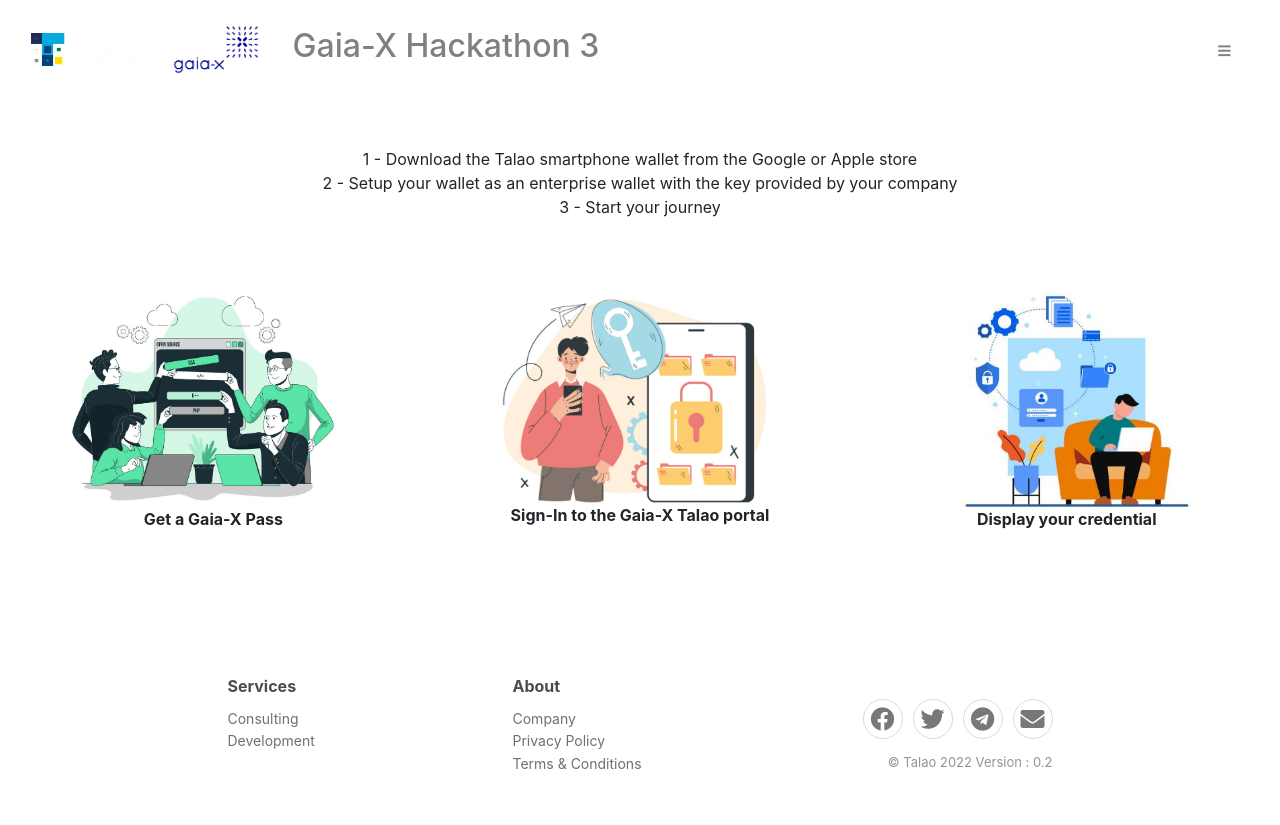
After one commit to TalaoDAO/Gaia-X_Talao, a Flask app: template templates/gaiax.html in a window 1280 px wide. The commit adds this page. Run offline with Flask 2, Linux system fonts and the light colour scheme; the template is opened without the code that fills it, so the values that code supplies are empty; parts of the project's set-up code (start-up, migrations or seed data) failed here and were passed over; some libraries are stand-ins or nearby versions.

Commit message:
playground init

```diff
--- a/main.py
+++ b/main.py
@@ -2,7 +2,7 @@
 Python 3.9
 didkit 0.3.0 get_version
 """
-from flask import Flask, jsonify
+from flask import Flask, jsonify, render_template
 from flask_qrcode import QRcode
 import didkit
 import redis
@@ -38,7 +38,7 @@
 
 @app.route('/gaiax' , methods=['GET'])
 def test() :
-   return jsonify("Bonjour")
+   return render_template("gaiax.html")
 
 # MAIN entry point. Flask http server
 if __name__ == '__main__':
--- /dev/null
+++ b/templates/gaiax.html
@@ -0,0 +1,72 @@
+<!DOCTYPE html>
+<!-- gaiax.html -->
+<html>
+
+<head>
+    {% include 'head.html' %}
+</head>
+
+<body id="page-top" >
+    <div id="wrapper">
+        <div class="d-flex flex-column" id="content-wrapper">
+            <div id="content" >
+                {% include 'gaiax_nav_bar.html' %}
+                <div class="container-fluid mt-5">
+                    <div class="text-center">
+                    1 - Download the Talao smartphone wallet from the Google or Apple store <br>
+                    2 - Setup your wallet as an enterprise wallet with the key provided by your company<br>
+                    3 - Start your journey
+                    </div>
+                    <div class="row my-5">
+
+                        <div class="col mt-4">
+                            <div id="id_qrcode" class="text-center">
+                                <a href="/gaiax/pass"><img  src="/static/img/image_9.png"  style="width: 350px;border-radius:0px;"></a>
+                                <br><strong>Get a Gaia-X Pass</strong>
+                            </div>
+                        </div>
+
+                        <div class="col mt-4">
+                            <div id="id_qrcode" class="text-center">
+                                <a href="/gaiax/login"><img  src="/static/img/12.png"  style="width: 300px;border-radius:0px;"></a>
+                                <br><strong>Sign-In to the Gaia-X Talao portal</strong>
+                            </div>
+                        </div>
+
+
+                        <div class="col mt-4">
+                            <div id="id_qrcode" class="text-center">
+                                <a href="/wallet/test/presentationRequest"><img  src="/static/img/20.jpeg"  style="width: 350px;border-radius:0px;"></a>
+                                <br><strong>Display your credential</strong>
+                            </div>
+
+                        </div>
+                    </div>
+                    <div class="row my-5">
+
+
+
+
+                    </div>
+
+
+
+                </div>
+            </div>
+        </div>
+    </div>
+                                {% include 'footer.html' %}
+
+    <script src="{{ url_for('static', filename='jquery-3.5.1.slim.min.js') }}"></script>
+    <script src="{{ url_for('static', filename='bs-init.js') }}"></script>
+    <script src="{{ url_for('static', filename='bootstrap.min.js') }}"></script>
+
+    <script>
+        function goBack() {
+          window.history.back();
+        }
+    </script>
+
+</body>
+
+</html>
--- a/templates/gaiax_login.html
+++ b/templates/gaiax_login.html
@@ -33,8 +33,9 @@
                                 <div class="m-3">
                                     <center>
                                         <div>
-                                            <h2>Gaia-X Talao login portal </h2>
+                                            <h2>Sign-In to the Gaia-X Talao portal </h2>
                                             <h4>Scan the QR Code bellow with your smartphone wallet or copy the request to your desktop wallet.</h4>
+                                            <h6>You will be asked to present a Gaia-X Pass, if you do not have one in your wallet you will be redirected to the onboarding service.</h6>
                                             <br>
                                             <div><img src="{{ qrcode(url)}}"  width="300" ></div>
                                         </div><br><br>
--- a/templates/gaiax_nav_bar.html
+++ b/templates/gaiax_nav_bar.html
@@ -25,6 +25,7 @@
               <span  style="color: grey;"><i class="fas fa-bars fa-sm fa-fw mr-2 text-gray-400"></i></span>
             </a>
             <div class="dropdown-menu shadow dropdown-menu-right animated--grow-in" style="position:absolute;" role="menu">
+              <a class="dropdown-item" role="presentation"  href="/gaiax"><i class=" fa-sm fa-fw mr-2 text-gray-400"></i>Gaia-X Talao playground</a>
               <a class="dropdown-item" role="presentation"  href="/gaiax/pass"><i class=" fa-sm fa-fw mr-2 text-gray-400"></i>Get a Gaia-X Pass</a>
               <a class="dropdown-item" role="presentation"  href="/gaiax/login"><i class="fa-sm fa-fw mr-2 text-gray-400"></i>Sign-In to the Gaia-X Talao portal</a>
               <hr>
```
Also changed, not shown: install.md (+13 -4 lines), README.md (added), static/img/15.png (added), static/img/20.jpeg (added), static/img/image_9.png (added).
